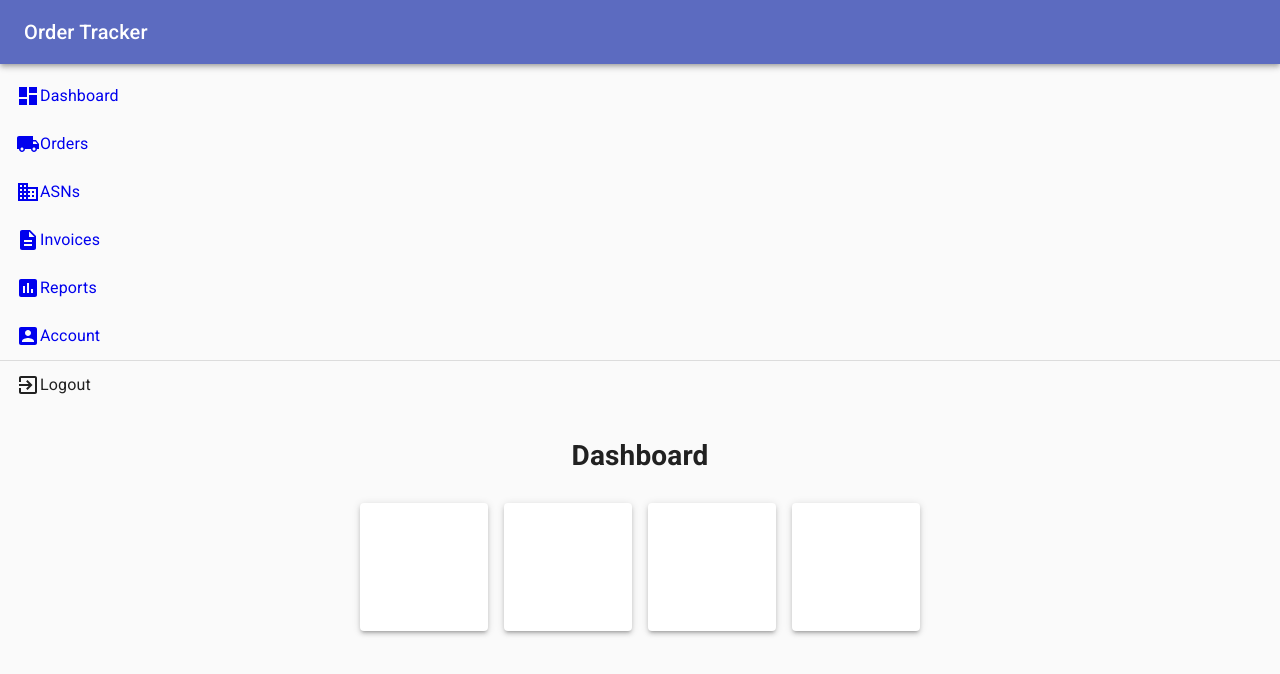
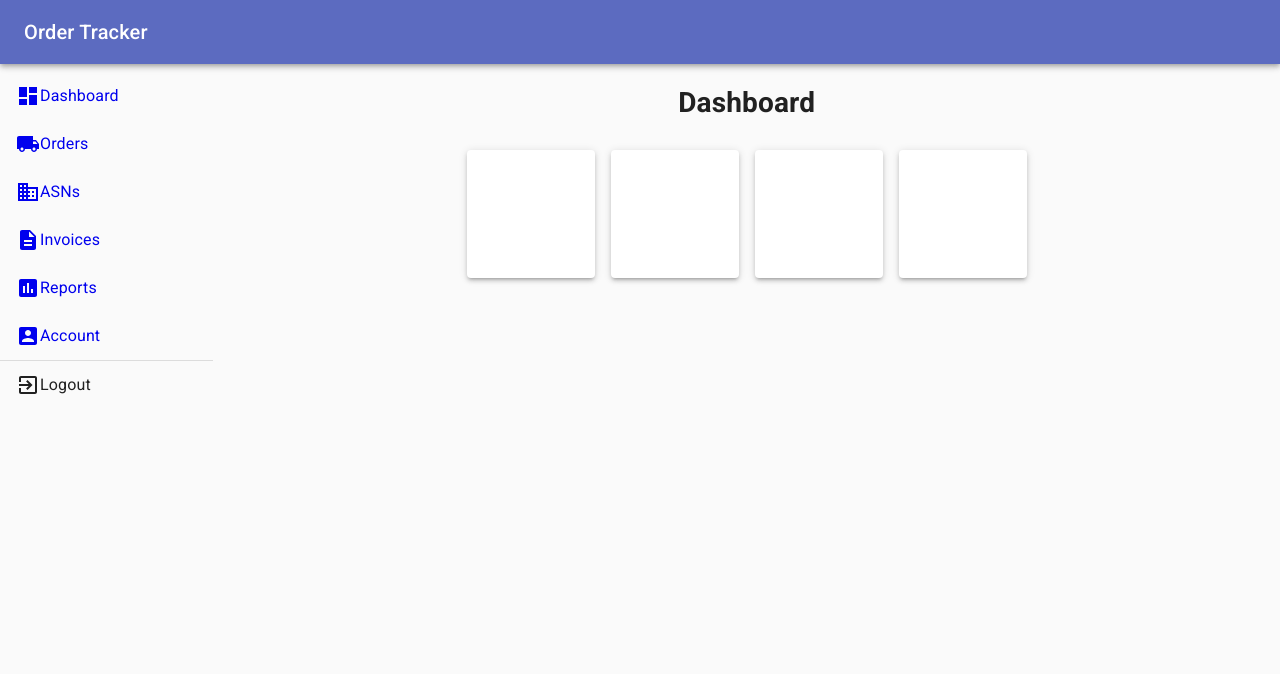
Before and after one commit to nsedan/node-mysql-test, a React (Create React App) app in the folder packages/frontend/: page / in a window 1280 px wide. Both pictures are taken after typing "Sample", "Sample123" into the empty fields and a click on the button "Login". Shown: the top 674 px of the page. Built offline with nearby package versions, Linux system fonts and the light colour scheme; no server answers.

Commit message:
Switch comp added to handle unathorized urls

```diff
--- a/packages/frontend/src/App.jsx
+++ b/packages/frontend/src/App.jsx
@@ -1,10 +1,17 @@
+import React, { useContext } from "react";
+import { Switch, Route, Redirect } from "react-router-dom";
+
+import AuthContext from "./context/auth-context";
+
 import OrdersPage from "./pages/OrdersPage";
+import DashboardPage from "./pages/DashboardPage";
+import AuthPage from "./pages/AuthPage";
 import NavBar from "./components/UI/NavBar";
-import Dashboard from "./components/Dashboard/Dashboard";
-import Auth from "./components/Auth/Auth";
+import SideMenu from "./components/UI/SideMenu";
 
 import "./App.css";
 import CssBaseline from "@material-ui/core/CssBaseline";
+import Grid from "@material-ui/core/Grid";
 import { createMuiTheme, ThemeProvider } from "@material-ui/core/styles";
 import { indigo, lime } from "@material-ui/core/colors";
 
@@ -27,14 +34,39 @@ const theme = createMuiTheme({
 });
 
 const App = () => {
+  const authCtx = useContext(AuthContext);
+  const isLoggedIn = authCtx.isLoggedIn;
+
   return (
     <ThemeProvider theme={theme}>
       <CssBaseline />
 
       <NavBar />
-      <OrdersPage />
-      <Dashboard />
-      <Auth />
+      <Switch>
+        <Route exact path="/">
+          <AuthPage />
+        </Route>
+        {isLoggedIn && (
+          <>
+            <Grid container>
+              <Grid item xs={2}>
+                <SideMenu />
+              </Grid>
+              <Grid item xs={10}>
+                <Route exact path="/orders">
+                  <OrdersPage />
+                </Route>
+                <Route exact path="/dashboard">
+                  <DashboardPage />
+                </Route>
+              </Grid>
+            </Grid>
+          </>
+        )}
+        <Route path="*">
+          <Redirect to="/" />
+        </Route>
+      </Switch>
     </ThemeProvider>
   );
 };
--- a/packages/frontend/src/components/Auth/Auth.jsx
+++ b/packages/frontend/src/components/Auth/Auth.jsx
@@ -1,5 +1,5 @@
 import React, { useContext, useRef } from "react";
-import { Route, useHistory } from "react-router-dom";
+import { useHistory } from "react-router-dom";
 
 import AuthContext from "../../context/auth-context";
 
@@ -20,7 +20,6 @@ const Auth = () => {
     history.replace("/dashboard");
   };
   return (
-    <Route exact path="/">
     <Container maxWidth="xs">
       <Box mt={10}>
         <form onSubmit={onSubmitHandler}>
@@ -42,7 +41,6 @@ const Auth = () => {
         </form>
       </Box>
     </Container>
-    </Route>
   );
 };
 
--- a/packages/frontend/src/components/Dashboard/Dashboard.jsx
+++ b/packages/frontend/src/components/Dashboard/Dashboard.jsx
@@ -1,5 +1,4 @@
 import React from "react";
-import { Route } from "react-router-dom";
 
 import { makeStyles } from "@material-ui/core/styles";
 import Box from "@material-ui/core/Box";
@@ -22,7 +21,7 @@ const Dashboard = () => {
   const classes = useStyles();
 
   return (
-    <Route exact path="/dashboard">
+    <>
       <Box display="flex" justifyContent="center">
         <h1>Dashboard</h1>
       </Box>
@@ -32,7 +31,7 @@ const Dashboard = () => {
         <Paper elevation={3} />
         <Paper elevation={3} />
       </div>
-    </Route>
+    </>
   );
 };
 
--- a/packages/frontend/src/components/UI/NavBar.jsx
+++ b/packages/frontend/src/components/UI/NavBar.jsx
@@ -1,6 +1,4 @@
 import React from "react";
-
-import SideMenu from "./SideMenu";
 
 import { makeStyles } from "@material-ui/core/styles";
 import AppBar from "@material-ui/core/AppBar";
@@ -28,7 +26,6 @@ const NavBar = () => {
           </Typography>
         </Toolbar>
       </AppBar>
-      <SideMenu />
     </React.Fragment>
   );
 };
--- a/packages/frontend/src/components/UI/SideMenu.jsx
+++ b/packages/frontend/src/components/UI/SideMenu.jsx
@@ -17,7 +17,6 @@ import ExitToAppIcon from "@material-ui/icons/ExitToApp";
 
 const SideMenu = () => {
   const authCtx = useContext(AuthContext);
-  const isLoggedIn = authCtx.isLoggedIn;
   const history = useHistory();
 
   const onLogoutHandler = (e) => {
@@ -35,8 +34,7 @@ const SideMenu = () => {
     { url: "account", title: "Account", icon: AccountBoxIcon },
   ];
 
-  const MenuList = () =>
-    isLoggedIn && (
+  const MenuList = () => (
     <List>
       {menuItems.map((item, index) => {
         return (
--- a/packages/frontend/src/context/auth-context.jsx
+++ b/packages/frontend/src/context/auth-context.jsx
@@ -22,7 +22,6 @@ export const AuthContextProvider = (props) => {
     login: onLoginHandler,
     logout: onLogoutHandler,
   };
-  console.log(`Is logged in: ${isLoggedIn}`);
 
   return (
     <AuthContext.Provider value={contextValue}>
--- /dev/null
+++ b/packages/frontend/src/pages/AuthPage.jsx
@@ -0,0 +1,8 @@
+import React from "react";
+import Auth from "../components/Auth/Auth";
+
+const AuthPage = () => {
+  return <Auth />;
+};
+
+export default AuthPage;
--- /dev/null
+++ b/packages/frontend/src/pages/DashboardPage.jsx
@@ -0,0 +1,8 @@
+import React from "react";
+import Dashboard from "../components/Dashboard/Dashboard";
+
+const DashboardPage = () => {
+  return <Dashboard />;
+};
+
+export default DashboardPage;
--- a/packages/frontend/src/pages/OrdersPage.jsx
+++ b/packages/frontend/src/pages/OrdersPage.jsx
@@ -1,5 +1,4 @@
 import { useState, useEffect } from "react";
-import { Route } from "react-router-dom";
 import axios from "axios";
 
 import Orders from "../components/Orders/Orders";
@@ -32,7 +31,6 @@ const OrdersPage = () => {
   }, []);
 
   return (
-    <Route exact path="/orders">
     <Box m={5} display="flex" justifyContent="center">
       {responseData.length ? (
         <Orders orders={responseData} />
@@ -40,7 +38,6 @@ const OrdersPage = () => {
         <CircularProgress />
       )}
     </Box>
-    </Route>
   );
 };
 
```
Also changed, not shown: packages/frontend/src/components/UI/SideMenu.module.css (added). Lines whose indentation alone changed are shown as unchanged.
